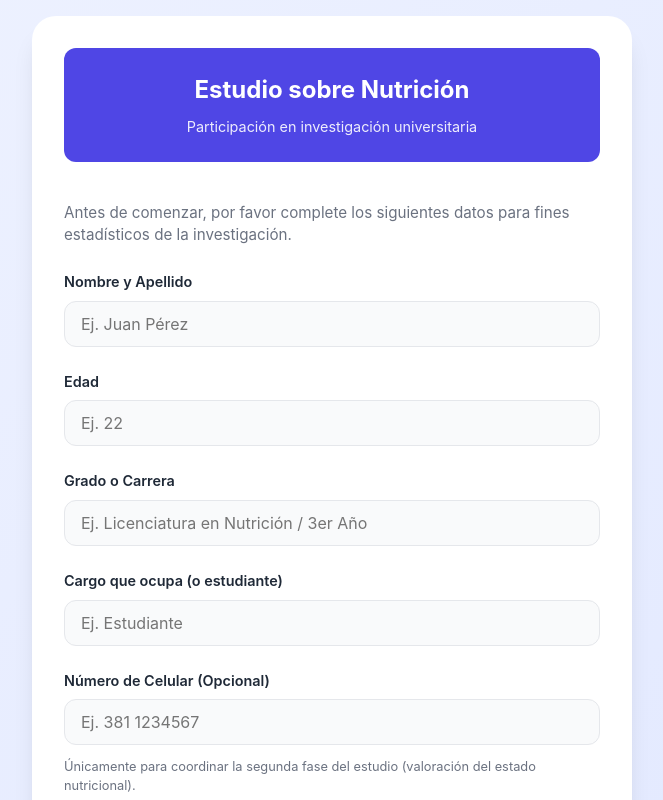
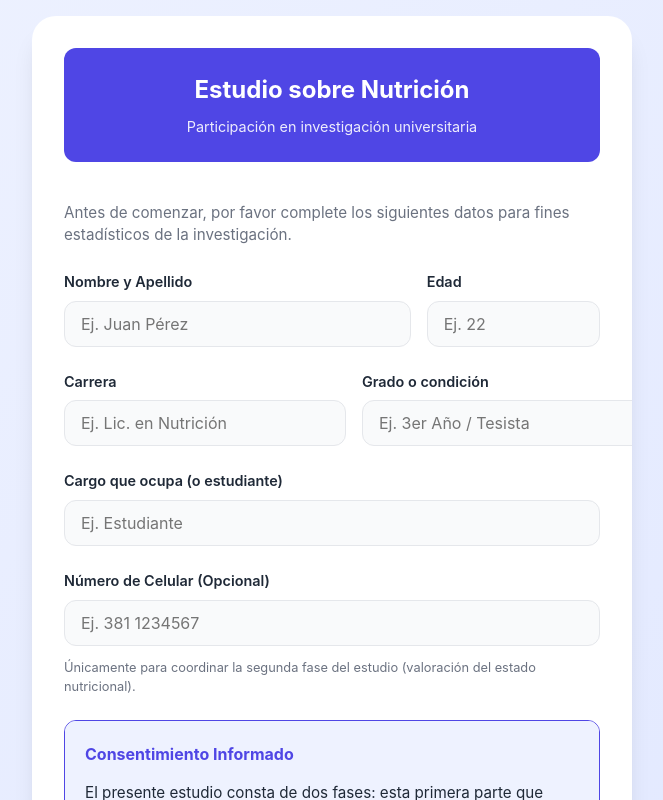
Before and after one commit to NutricionGerman/Luciano-decima-Tesis, a React (Vite) app in the folder gnkq-app/: page / in a window 1280 px wide. Shown: the top 800 px of the page, without its empty margins (308-971 px from the left). Built offline with nearby package versions, Linux system fonts and the light colour scheme.

Commit message:
Split career and grade fields and updated Apps Script URL

```diff
--- a/gnkq-app/src/components/ConsentForm.tsx
+++ b/gnkq-app/src/components/ConsentForm.tsx
@@ -3,7 +3,8 @@ import React, { useState } from 'react';
 export interface UserData {
   fullName: string;
   age: string;
-  degree: string;
+  career: string;
+  grade: string;
   occupation: string;
   phone: string;
 }
@@ -16,7 +17,8 @@ const ConsentForm: React.FC<ConsentFormProps> = ({ onComplete }) => {
   const [formData, setFormData] = useState<UserData>({
     fullName: '',
     age: '',
-    degree: '',
+    career: '',
+    grade: '',
     occupation: '',
     phone: ''
   });
@@ -30,7 +32,8 @@ const ConsentForm: React.FC<ConsentFormProps> = ({ onComplete }) => {
   const isFormValid =
     formData.fullName.trim() !== '' &&
     formData.age.trim() !== '' &&
-    formData.degree.trim() !== '' &&
+    formData.career.trim() !== '' &&
+    formData.grade.trim() !== '' &&
     formData.occupation.trim() !== '' &&
     agreed;
 
@@ -53,7 +56,8 @@ const ConsentForm: React.FC<ConsentFormProps> = ({ onComplete }) => {
           Antes de comenzar, por favor complete los siguientes datos para fines estadísticos de la investigación.
         </p>
 
-        <div className="form-group">
+        <div className="form-row">
+          <div className="form-group flex-2">
             <label htmlFor="fullName">Nombre y Apellido</label>
             <input
               type="text"
@@ -80,18 +84,34 @@ const ConsentForm: React.FC<ConsentFormProps> = ({ onComplete }) => {
               required
             />
           </div>
+        </div>
+
+        <div className="form-row">
+          <div className="form-group">
+            <label htmlFor="career">Carrera</label>
+            <input
+              type="text"
+              id="career"
+              name="career"
+              value={formData.career}
+              onChange={handleChange}
+              placeholder="Ej. Lic. en Nutrición"
+              required
+            />
+          </div>
 
           <div className="form-group">
-          <label htmlFor="degree">Grado o Carrera</label>
+            <label htmlFor="grade">Grado o condición</label>
             <input
               type="text"
-            id="degree"
-            name="degree"
-            value={formData.degree}
+              id="grade"
+              name="grade"
+              value={formData.grade}
               onChange={handleChange}
-            placeholder="Ej. Licenciatura en Nutrición / 3er Año"
+              placeholder="Ej. 3er Año / Tesista"
               required
             />
+          </div>
         </div>
 
         <div className="form-group">
@@ -124,7 +144,7 @@ const ConsentForm: React.FC<ConsentFormProps> = ({ onComplete }) => {
 
         <div className="consent-box consent-intro">
           <h3>Consentimiento Informado</h3>
-          <p style={{ marginBottom: '0.75rem', fontSize: '0.95rem' }}>
+          <p className="consent-text-main">
             El presente estudio consta de dos fases: esta primera parte que consiste en un cuestionario para conocer su nivel de conocimiento nutricional (adaptación del General Nutrition Knowledge Questionnaire bajo lineamientos de las GAPA), y una eventual segunda fase presencial para la valoración de su estado nutricional.
           </p>
           <p>
@@ -138,12 +158,11 @@ const ConsentForm: React.FC<ConsentFormProps> = ({ onComplete }) => {
           </p>
         </div>
 
-        <label className="checkbox-wrap" style={{ alignItems: 'flex-start' }}>
+        <label className="checkbox-wrap consent-checkbox">
           <input
             type="checkbox"
             checked={agreed}
             onChange={(e) => setAgreed(e.target.checked)}
-            style={{ marginTop: '0.25rem' }}
           />
           <span>He leído, comprendo y acepto los términos del consentimiento informado para participar de ambas fases de este estudio.</span>
         </label>
--- a/gnkq-app/src/components/FinishScreen.tsx
+++ b/gnkq-app/src/components/FinishScreen.tsx
@@ -25,11 +25,12 @@ const generateCSV = (userData: UserData, answers: AnswerData[], tabSwitches: num
   const totalTime = answers.reduce((acc, curr) => acc + curr.timeSpentSeconds, 0);
 
   rows.push(['=== DATOS DEL PARTICIPANTE ===', '', '', '']);
-  rows.push(['Nombre Completo', 'Edad', 'Grado o Carrera', 'Cargo que ocupa']);
+  rows.push(['Nombre Completo', 'Edad', 'Carrera', 'Grado o condición', 'Cargo que ocupa']);
   rows.push([
     escapeCSV(userData.fullName),
     escapeCSV(userData.age),
-    escapeCSV(userData.degree),
+    escapeCSV(userData.career),
+    escapeCSV(userData.grade),
     escapeCSV(userData.occupation)
   ]);
 
@@ -99,7 +100,8 @@ const FinishScreen: React.FC<FinishScreenProps> = ({ userData, answers, tabSwitc
         const payload = {
           fullName: userData.fullName,
           age: userData.age,
-          degree: userData.degree,
+          career: userData.career,
+          grade: userData.grade,
           occupation: userData.occupation,
           phone: userData.phone,
           score,
@@ -193,16 +195,6 @@ const FinishScreen: React.FC<FinishScreenProps> = ({ userData, answers, tabSwitc
         </div>
       </div>
 
-      <div className="next-step-box">
-        <h3>Siguiente Paso Importante</h3>
-        <p>
-          Se ha descargado un archivo automático en tu dispositivo con los resultados. Por favor, <strong>envía ese archivo como documento adjunto</strong> por correo electrónico a:
-        </p>
-        <div className="email-display">
-          lucianodecima1@gmail.com
-        </div>
-      </div>
-
       <button className="btn btn-outline" onClick={handleManualDownload}>
         Volver a descargar el informe (CSV)
       </button>
--- a/gnkq-app/src/index.css
+++ b/gnkq-app/src/index.css
@@ -116,6 +116,26 @@ body {
   box-shadow: 0 0 0 3px rgba(79, 70, 229, 0.2);
 }
 
+.form-row {
+  display: flex;
+  gap: 1rem;
+}
+
+.form-row .form-group {
+  flex: 1;
+}
+
+.form-row .form-group.flex-2 {
+  flex: 2;
+}
+
+@media (max-width: 480px) {
+  .form-row {
+    flex-direction: column;
+    gap: 1.5rem;
+  }
+}
+
 /* Consent Box */
 .consent-box {
   background: #F9FAFB;
@@ -141,6 +161,19 @@ body {
   width: 1.2rem;
   height: 1.2rem;
   accent-color: var(--primary);
+}
+
+.consent-text-main {
+  margin-bottom: 0.75rem;
+  font-size: 0.95rem;
+}
+
+.consent-checkbox {
+  align-items: flex-start;
+}
+
+.consent-checkbox input {
+  margin-top: 0.25rem;
 }
 
 /* Buttons */
```
Also changed, not shown: 1 other file (tests, documents, lock files or other folders). Lines whose indentation alone changed are shown as unchanged.
